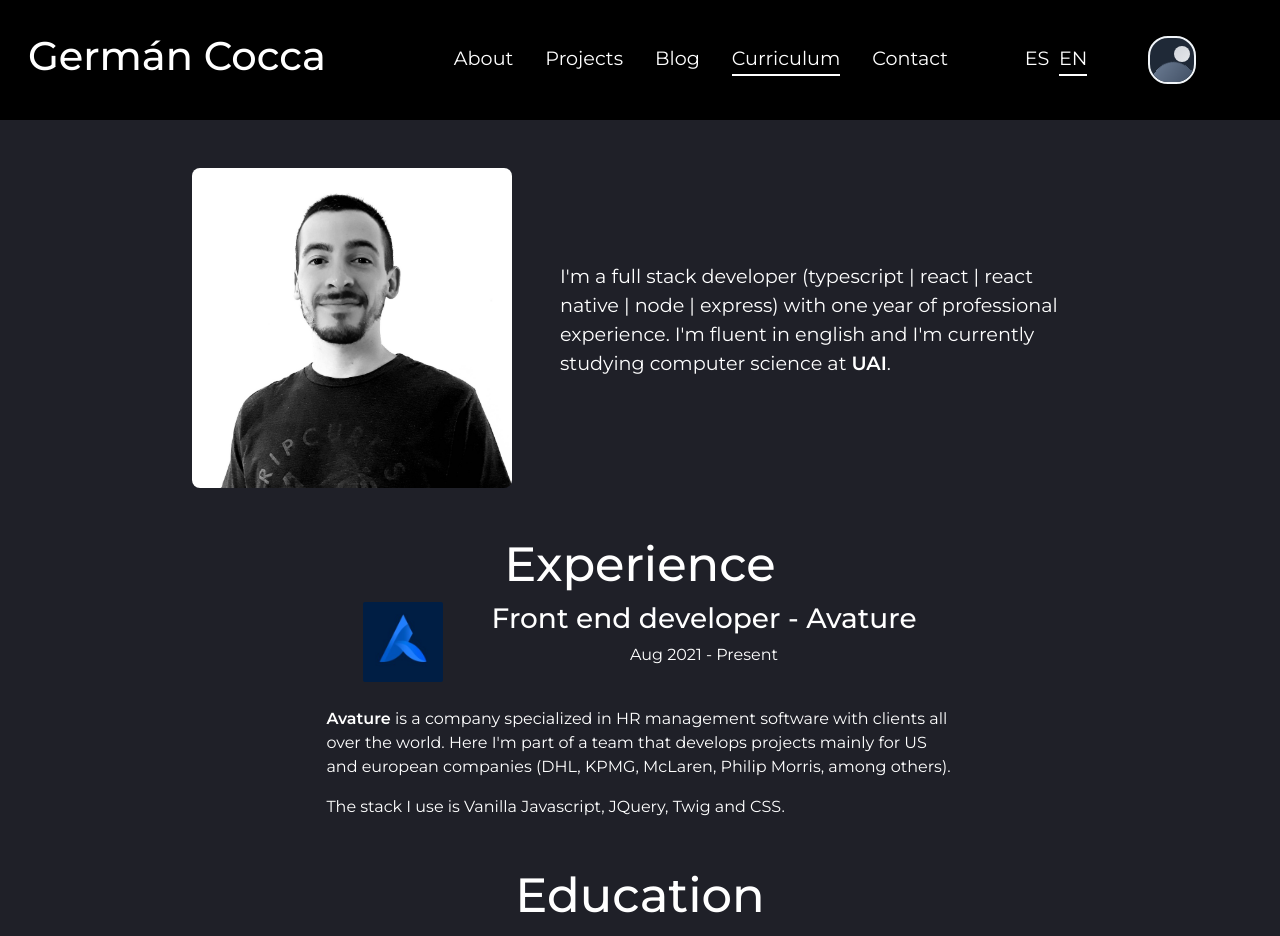
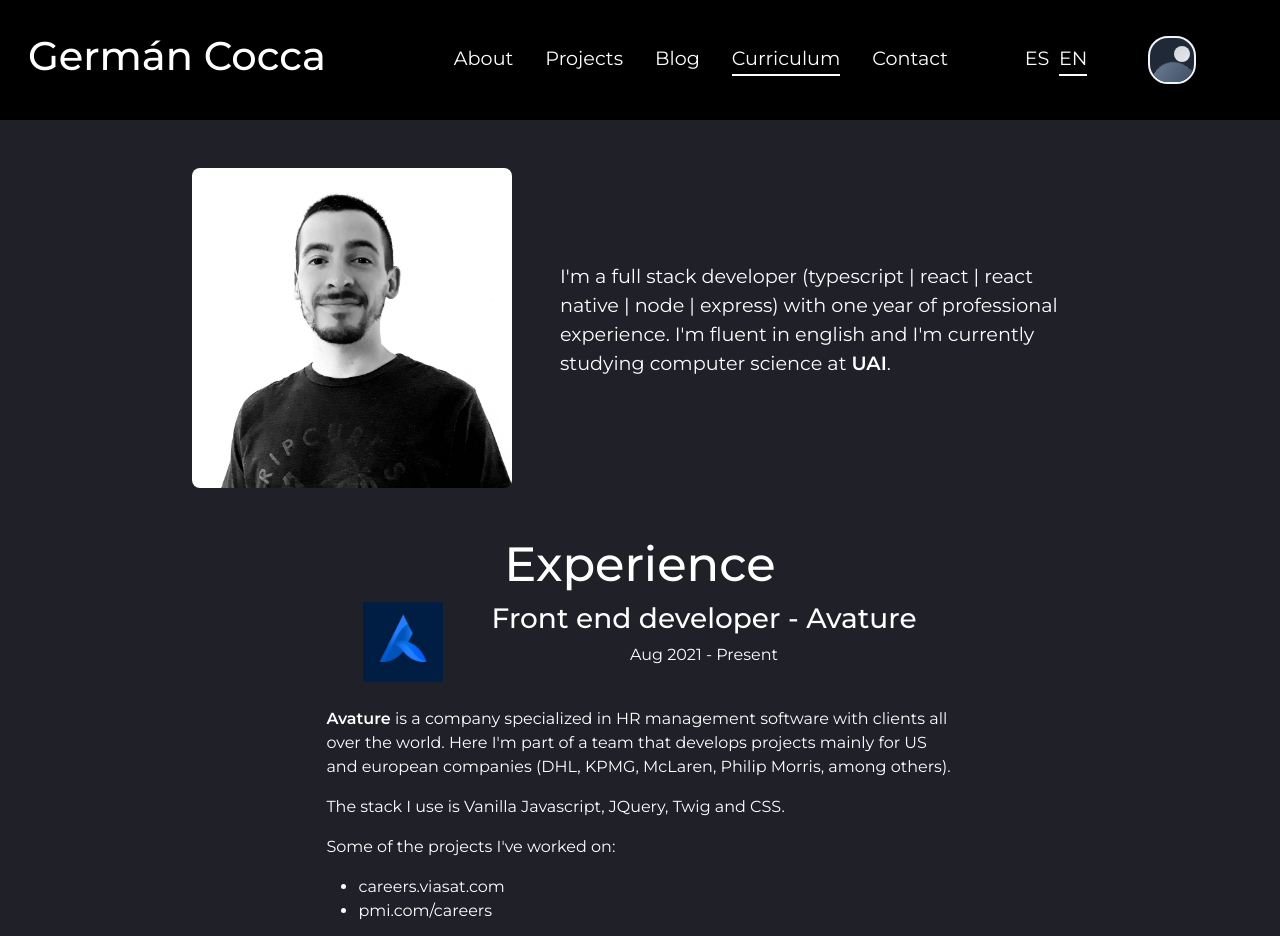
Before and after one commit to coccagerman/my-website, a React (Create React App) app: page /curriculum in a window 1280 px wide. Shown: the top 936 px of the page. Built offline with nearby package versions, Linux system fonts and the light colour scheme.

Commit message:
Minor content change

```diff
--- a/src/components/curriculumPage/CurriculumPage.tsx
+++ b/src/components/curriculumPage/CurriculumPage.tsx
@@ -42,6 +42,11 @@
 
                             <p><span className='bold'><a href='https://www.avature.net/' target='_blank'>Avature</a></span> is a company specialized in HR management software with clients all over the world. Here I'm part of a team that develops projects mainly for US and european companies (DHL, KPMG, McLaren, Philip Morris, among others).</p>
                             <p>The stack I use is Vanilla Javascript, JQuery, Twig and CSS.</p>
+                            <p>Some of the projects I've worked on:</p>
+                            <ul>
+                                <li><a href="https://careers.viasat.com/" target='_blank'>careers.viasat.com</a></li>
+                                <li><a href="https://www.pmi.com/careers/" target='_blank'>pmi.com/careers</a></li>
+                            </ul>
                         </article>
                     </>
                 :
@@ -61,6 +66,11 @@
                             <p>Ago 2021 - Presente</p>
                             <p><span className='bold'><a href='https://www.avature.net/' target='_blank'>Avature</a></span> es una empresa especializada en software de gestión de recursos humanos con clientes alrededor de todo el mundo. Acá formo parte de un equipo de desarrolla proyectos principalmente para empresas de EEUU y Europa (DHL, KPMG, McLaren, Philip Morris, entre otros).</p>
                             <p>El stack que utilizo es Vanilla Javascript, JQuery, Twig and CSS.</p>
+                            <p>Algunos de los proyectos en los que trabajé:</p>
+                            <ul>
+                                <li><a href="https://careers.viasat.com/" target='_blank'>careers.viasat.com</a></li>
+                                <li><a href="https://www.pmi.com/careers/" target='_blank'>pmi.com/careers</a></li>
+                            </ul>
                         </article>
                     </>
                 }
```
